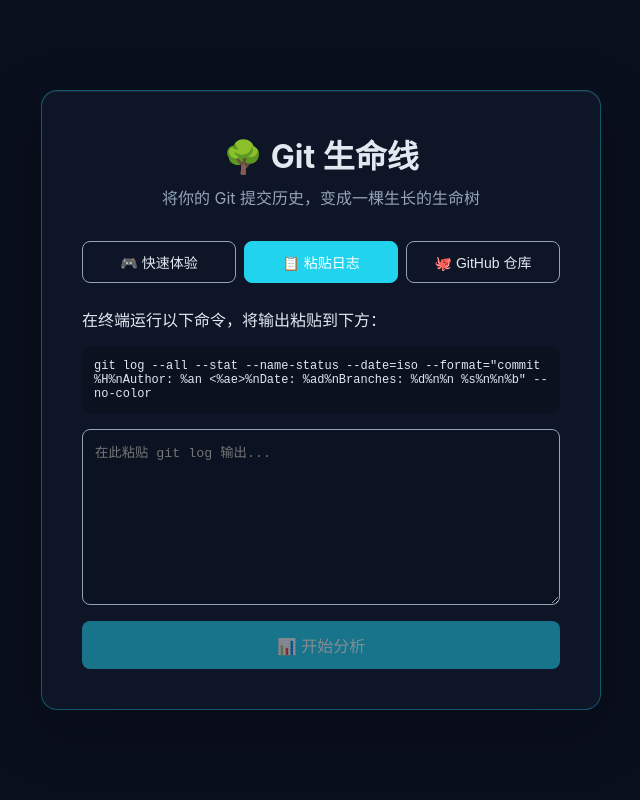
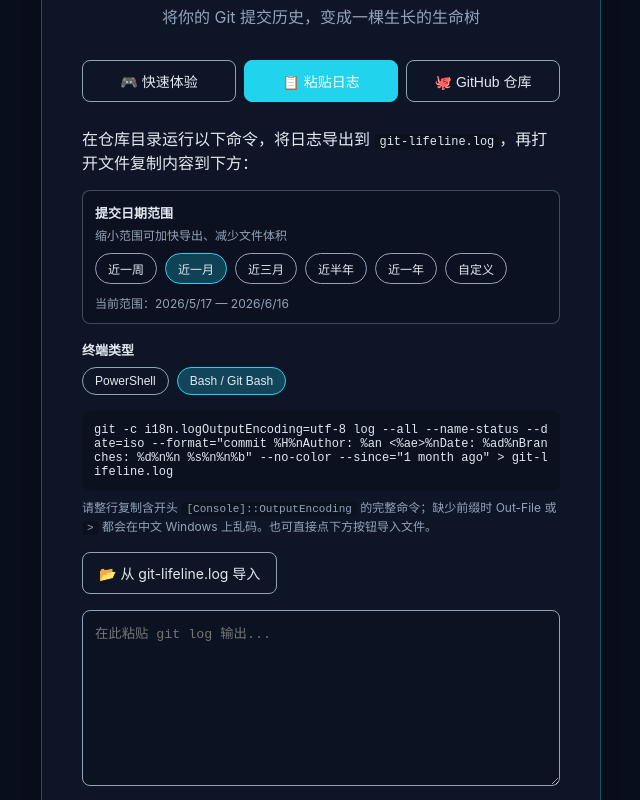
Before and after one commit to Ikaros-521/git_lifeline, a Vue app: page / in a window 1280 px wide. Both pictures are taken after a click on the button "📋 粘贴日志". Shown: the whole page, without its empty margins (319-959 px from the left). Built offline with nearby package versions, Linux system fonts and the light colour scheme.

Commit message:
feat: 增强DataSourcePanel组件，支持选择终端类型和自定义日期范围，优化Git日志导出命令

```diff
--- a/src/components/DataSourcePanel.vue
+++ b/src/components/DataSourcePanel.vue
@@ -1,7 +1,7 @@
 <script setup lang="ts">
 import { ref } from 'vue'
 import { useCommitStore } from '../composables/useCommitStore'
-import { getGitLogHint } from '../data/adapters/GitLogParser'
+import { getGitLogHint, GIT_LOG_SINCE_PRESETS, type GitLogShell } from '../data/adapters/GitLogParser'
 
 const emit = defineEmits<{ 'data-loaded': [] }>()
 
@@ -18,6 +18,11 @@
   { id: 'custom', label: '自定义' }
 ]
 
+const GIT_LOG_SHELLS: { id: GitLogShell; label: string }[] = [
+  { id: 'powershell', label: 'PowerShell' },
+  { id: 'bash', label: 'Bash / Git Bash' }
+]
+
 const activeTab = ref<'sample' | 'paste' | 'github'>('sample')
 const pasteText = ref('')
 const githubUrl = ref('')
@@ -25,6 +30,9 @@
 const datePreset = ref<DatePreset>('month')
 const customSince = ref('')
 const customUntil = ref('')
+const gitLogShell = ref<GitLogShell>(
+  typeof navigator !== 'undefined' && /Win/i.test(navigator.userAgent) ? 'powershell' : 'bash'
+)
 
 function daysAgo(days: number): Date {
   const d = new Date()
@@ -76,6 +84,18 @@
   return `${since.toLocaleDateString('zh-CN')} — ${until.toLocaleDateString('zh-CN')}`
 }
 
+function getPasteGitLogCommand(): string {
+  const shell = gitLogShell.value
+  if (datePreset.value === 'custom') {
+    const opts: { since?: string; until?: string } = {}
+    if (customSince.value) opts.since = customSince.value
+    if (customUntil.value) opts.until = customUntil.value
+    return getGitLogHint(opts, shell)
+  }
+  const since = GIT_LOG_SINCE_PRESETS[datePreset.value]
+  return getGitLogHint(since ? { since } : undefined, shell)
+}
+
 async function loadSample() {
   store.loadSample()
   emit('data-loaded')
@@ -85,6 +105,25 @@
   if (!pasteText.value.trim()) return
   store.loadFromPaste(pasteText.value)
   if (!store.error.value) emit('data-loaded')
+}
+
+function loadFromLogFile(event: Event) {
+  const input = event.target as HTMLInputElement
+  const file = input.files?.[0]
+  if (!file) return
+  const reader = new FileReader()
+  reader.onload = () => {
+    const bytes = new Uint8Array(reader.result as ArrayBuffer)
+    let text = ''
+    if (bytes.length >= 2 && bytes[0] === 0xff && bytes[1] === 0xfe) {
+      text = new TextDecoder('utf-16le').decode(bytes)
+    } else {
+      text = new TextDecoder('utf-8').decode(bytes)
+    }
+    pasteText.value = text.replace(/^\uFEFF/, '')
+    input.value = ''
+  }
+  reader.readAsArrayBuffer(file)
 }
 
 async function loadGitHub() {
@@ -162,8 +201,53 @@
         </div>
 
         <div v-if="activeTab === 'paste'" class="tab-pane">
-          <p>在终端运行以下命令，将输出粘贴到下方：</p>
-          <code class="hint">{{ getGitLogHint() }}</code>
+          <p>在仓库目录运行以下命令，将日志导出到 <code class="inline-code">git-lifeline.log</code>，再打开文件复制内容到下方：</p>
+          <div class="date-range-section">
+            <div class="date-range-head">
+              <span class="date-range-label">提交日期范围</span>
+              <span class="date-range-hint">缩小范围可加快导出、减少文件体积</span>
+            </div>
+            <div class="date-presets">
+              <button
+                v-for="preset in DATE_PRESETS"
+                :key="preset.id"
+                type="button"
+                :class="['preset-btn', { active: datePreset === preset.id }]"
+                @click="selectPreset(preset.id)"
+              >{{ preset.label }}</button>
+            </div>
+            <div v-if="datePreset === 'custom'" class="custom-dates">
+              <label class="date-field">
+                <span>起始</span>
+                <input v-model="customSince" type="date" class="date-input" />
+              </label>
+              <label class="date-field">
+                <span>截止</span>
+                <input v-model="customUntil" type="date" class="date-input" />
+              </label>
+            </div>
+            <p class="range-summary">当前范围：{{ formatRangeLabel() }}</p>
+          </div>
+          <div class="shell-section">
+            <span class="date-range-label">终端类型</span>
+            <div class="date-presets">
+              <button
+                v-for="shell in GIT_LOG_SHELLS"
+                :key="shell.id"
+                type="button"
+                :class="['preset-btn', { active: gitLogShell === shell.id }]"
+                @click="gitLogShell = shell.id"
+              >{{ shell.label }}</button>
+            </div>
+          </div>
+          <code class="hint">{{ getPasteGitLogCommand() }}</code>
+          <p class="shell-hint">请整行复制含开头 <code class="inline-code">[Console]::OutputEncoding</code> 的完整命令；缺少前缀时 Out-File 或 <code class="inline-code">&gt;</code> 都会在中文 Windows 上乱码。也可直接点下方按钮导入文件。</p>
+          <div class="paste-actions">
+            <label class="btn-secondary file-btn">
+              📂 从 git-lifeline.log 导入
+              <input type="file" accept=".log,.txt" class="file-input" @change="loadFromLogFile" />
+            </label>
+          </div>
           <textarea
             v-model="pasteText"
             class="paste-input"
@@ -404,6 +488,14 @@
   100% { transform: scale(1); opacity: 0.95; }
 }
 
+.inline-code {
+  font-family: monospace;
+  font-size: 0.92em;
+  padding: 1px 5px;
+  border-radius: 4px;
+  background: rgba(0, 0, 0, 0.2);
+}
+
 .hint {
   font-size: 12px;
   padding: 12px;
@@ -411,6 +503,55 @@
   border-radius: 8px;
   word-break: break-all;
   font-family: monospace;
+}
+
+.shell-section {
+  display: flex;
+  flex-direction: column;
+  gap: 8px;
+}
+
+.shell-hint {
+  margin: -8px 0 0;
+  font-size: 12px;
+  color: var(--theme-text-secondary);
+  line-height: 1.5;
+}
+
+.paste-actions {
+  display: flex;
+  gap: 8px;
+}
+
+.file-btn {
+  position: relative;
+  overflow: hidden;
+  cursor: pointer;
+}
+
+.file-input {
+  position: absolute;
+  inset: 0;
+  opacity: 0;
+  cursor: pointer;
+}
+
+.btn-secondary {
+  display: inline-flex;
+  align-items: center;
+  justify-content: center;
+  padding: 10px 16px;
+  border: 1px solid var(--theme-text-secondary);
+  background: transparent;
+  color: var(--theme-text-primary);
+  border-radius: 8px;
+  font-size: 14px;
+  transition: all 0.2s;
+}
+
+.btn-secondary:hover {
+  border-color: var(--theme-accent);
+  color: var(--theme-accent);
 }
 
 .paste-input, .url-input {
--- a/src/data/adapters/GitLogParser.ts
+++ b/src/data/adapters/GitLogParser.ts
@@ -108,9 +108,51 @@
   return commits.reverse() // oldest first
 }
 
+export type GitLogHintOptions = {
+  since?: string
+  until?: string
+}
+
+export type GitLogShell = 'powershell' | 'bash'
+
+/** Relative --since values for common date presets. */
+export const GIT_LOG_SINCE_PRESETS: Record<string, string> = {
+  week: '1 week ago',
+  month: '1 month ago',
+  quarter: '3 months ago',
+  halfYear: '6 months ago',
+  year: '1 year ago',
+}
+
+const GIT_LOG_FORMAT = 'commit %H%nAuthor: %an <%ae>%nDate:   %ad%nBranches: %d%n%n  %s%n%n%b'
+
+/** PowerShell prefix: git stdout is UTF-8 but PS decodes external programs as GBK by default. */
+const POWERSHELL_UTF8_PREFIX =
+  '[Console]::OutputEncoding = [System.Text.UTF8Encoding]::new($false); $OutputEncoding = [System.Text.UTF8Encoding]::new($false); '
+
 /**
- * Build a git log command hint for users.
+ * Build a git log command that exports to git-lifeline.log (UTF-8).
+ * PowerShell: set console encoding then Out-File — plain `>` writes UTF-16,
+ * and piping without the prefix decodes git output as GBK on Chinese Windows.
  */
-export function getGitLogHint(): string {
-  return `git log --all --stat --name-status --date=iso --format="commit %H%nAuthor: %an <%ae>%nDate:   %ad%nBranches: %d%n%n  %s%n%n%b" --no-color`
+export function getGitLogHint(options?: GitLogHintOptions, shell: GitLogShell = 'powershell'): string {
+  if (shell === 'powershell') {
+    const parts = [
+      `${POWERSHELL_UTF8_PREFIX}git -c i18n.logOutputEncoding=UTF-8 log --all --name-status --date=iso`,
+      `--format='${GIT_LOG_FORMAT}'`,
+      '--no-color',
+    ]
+    if (options?.since) parts.push(`--since='${options.since}'`)
+    if (options?.until) parts.push(`--until='${options.until}'`)
+    return `${parts.join(' ')} | Out-File -Encoding utf8 git-lifeline.log`
+  }
+
+  const parts = [
+    'git -c i18n.logOutputEncoding=utf-8 log --all --name-status --date=iso',
+    `--format="${GIT_LOG_FORMAT}"`,
+    '--no-color',
+  ]
+  if (options?.since) parts.push(`--since="${options.since}"`)
+  if (options?.until) parts.push(`--until="${options.until}"`)
+  return `${parts.join(' ')} > git-lifeline.log`
 }
```
